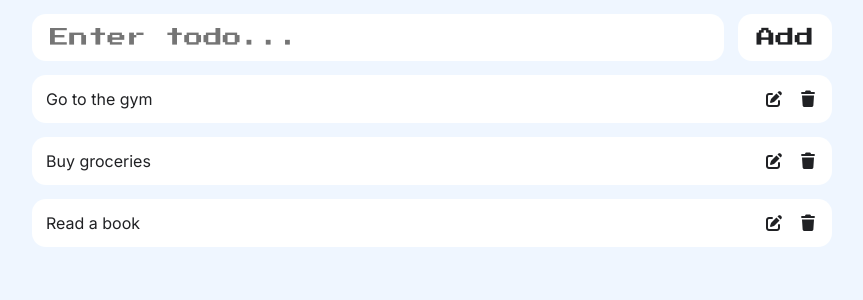
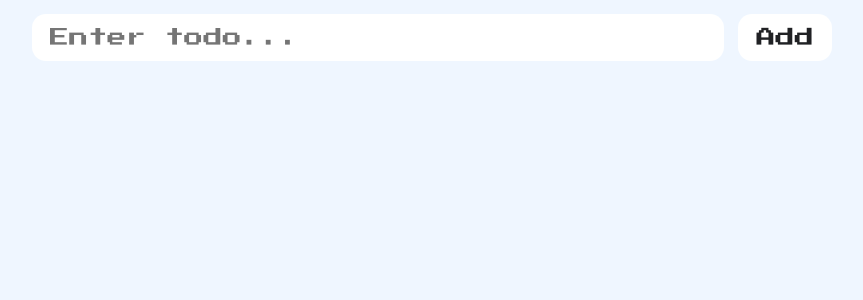
Before and after one commit to Minokainduwara/todo, a React (Vite) app: page / in a window 1280 px wide. Shown: the top 300 px of the page, without its empty margins (208-1071 px from the left). Built offline with nearby package versions, Linux system fonts and the light colour scheme.

Commit message:
error fixed

```diff
--- a/src/App.jsx
+++ b/src/App.jsx
@@ -5,9 +5,7 @@ import Todolist from "./components/Todolist"
 function App() {
   // State to hold the list of todos
   const [todo,setTodos] = useState([
-    "Go to the gym",
-    "Buy groceries",
-    "Read a book",
+
   ]);
 
   function handleAddTodo(newTodo) {
```
